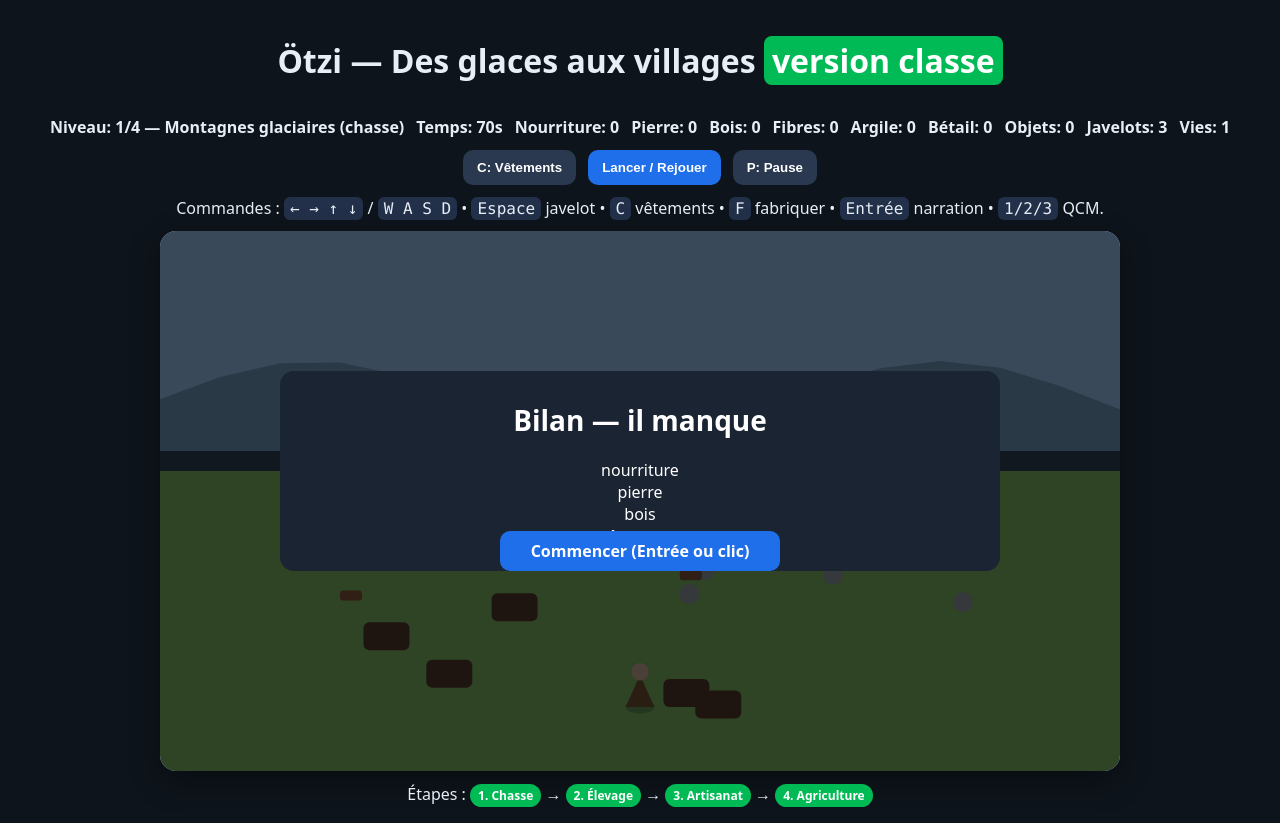
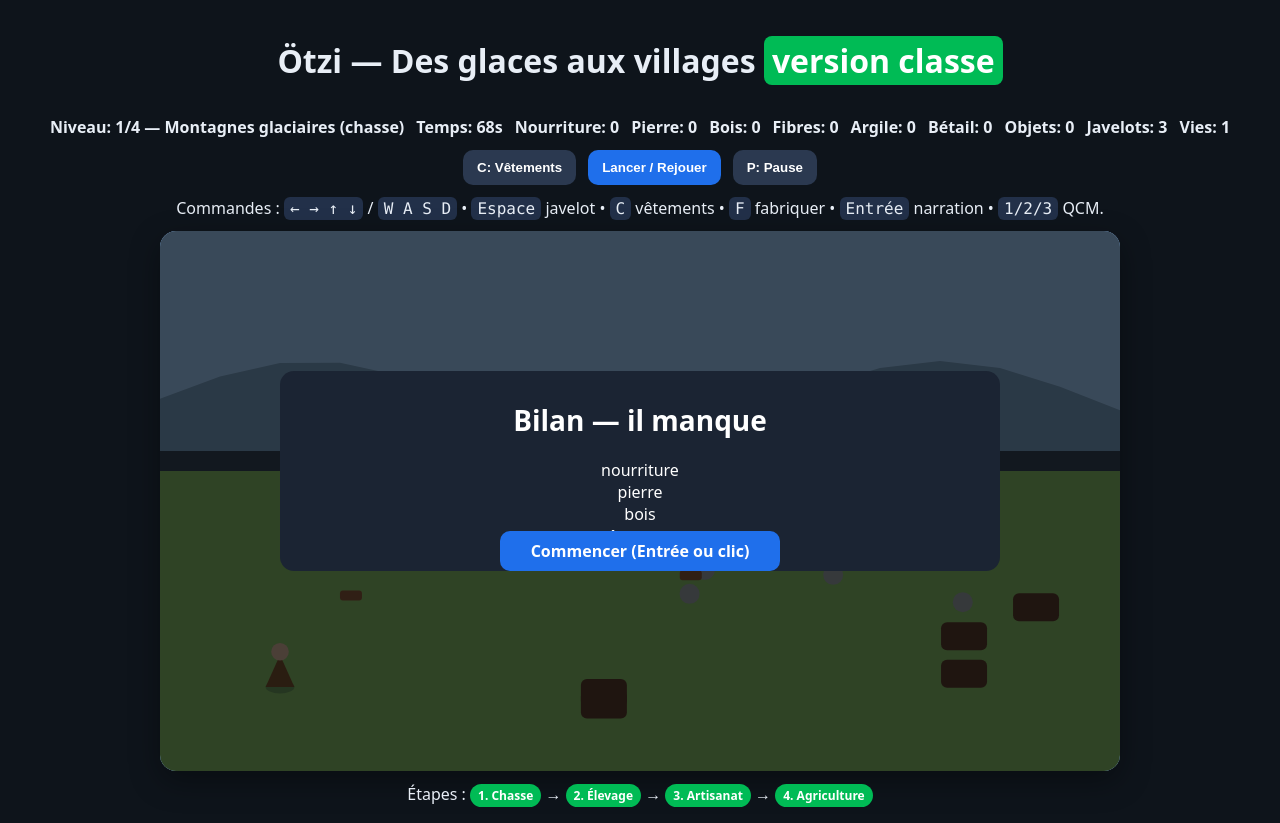
Before and after one commit to latrochnora-svg/jeux-histoire, a plain HTML site: page otzi.html in a window 1280 px wide. Both pictures are taken after a click on the button "P: Pause". Drawn offline with Linux system fonts and the light colour scheme.

Commit message:
otzi.html

```diff
--- a/otzi.html
+++ b/otzi.html
@@ -40,7 +40,7 @@
 </div>
 
 <script>
-/* ---------- Base stable (moteur simple) ---------- */
+/* ---------- Base ---------- */
 const canvas=document.getElementById('game'), ctx=canvas.getContext('2d');
 const UI=id=>document.getElementById(id);
 const ui={ levelName:UI('levelName'), time:UI('time'), meat:UI('meat'), stone:UI('stone'), wood:UI('wood'),
@@ -52,14 +52,14 @@ const btnStart=document.getElementById('btnStart'), btnPause=document.getElement
   if(['ArrowUp','ArrowDown','ArrowLeft','ArrowRight','Space','Enter'].includes(e.code)) e.preventDefault();
 },{passive:false}));
 
-/* ---------- Outils dessin ---------- */
+/* ---------- Outils ---------- */
 function rr(x,y,w,h,r){ ctx.beginPath(); ctx.moveTo(x+r,y); ctx.arcTo(x+w,y,x+w,y+h,r); ctx.arcTo(x+w,y+h,x,y+h,r); ctx.arcTo(x,y+h,x,y,r); ctx.arcTo(x,y,x+w,y,r); ctx.closePath(); }
 function hit(a,b){ return a.x<b.x+b.w && a.x+a.w>b.x && a.y<b.y+b.h && a.y+a.h>b.y; }
 const clamp=(v,a,b)=>Math.max(a,Math.min(b,v));
 
 /* ---------- Niveaux + narration ---------- */
 const NARR=[
-  {t:"Avant le niveau 1 — Les glaces", l:["Tu es Ötzi.","Le froid est mordant : il faut chasser et se protéger.","Objectifs : nourriture, outils, vêtements (2 peaux + 2 fibres)."]},
+  {t:"Avant le niveau 1 — Les glaces", l:["Tu es Ötzi.","Le froid est mordant : chasse et protège-toi.","Objectifs : nourriture, outils, vêtements (2 peaux + 2 fibres)."]},
   {t:"Avant le niveau 2 — Élevage", l:["Les glaces reculent : on apprivoise des animaux.","Approche les moutons : ils te suivent.","Guide-en 3 dans l’enclos."]},
   {t:"Avant le niveau 3 — Artisanat", l:["Poterie, tissage, outils.","Recueille des ressources et fabrique 5 objets à l’atelier (F)."]},
   {t:"Avant le niveau 4 — Agriculture", l:["On cultive et on s’installe : sédentarisation.","Atteins les objectifs puis QCM final."]},
@@ -111,6 +111,7 @@ let running=false,last=performance.now(),keys=new Set();
 let lvl=0, level=null, time=0, lives=3, cold=0, pen=null, workshop=null;
 let player=null, spears=[], herd=[], sheep=[], pickups=[], res=null;
 let narrative={active:true, idx:0};
+let grace = 0;   // délai d’invincibilité au début d’un niveau (en secondes)
 
 /* ---------- Décor + UI ---------- */
 function drawBG(i,t){
@@ -138,13 +139,26 @@ function HUD(){ ui.time.textContent=Math.max(0,Math.ceil(time)); ui.meat.textCon
 /* ---------- Init niveau ---------- */
 function initLevel(i){
   lvl=i; level=LVL[i]; time=level.time; lives=3; cold=0; pen=level.pen||null; workshop=level.workshop||null;
-  player=new Player(); spears=[]; herd=[]; sheep=[]; pickups=[]; res={meat:0,stone:0,wood:0,fiber:0,clay:0,livestock:0,crafted:0};
-  // troupeaux
-  for(let k=0;k<level.herd;k++) herd.push(new Bison(Math.random()*canvas.width, 300+Math.random()*180, Math.random()<0.5?-1:1));
-  for(let k=0;k<level.sheep;k++) sheep.push(new Sheep(Math.random()*canvas.width, 300+Math.random()*160));
+  player=new Player(); player.x = 120; player.y = 440;     // spawn sûr à gauche
+  grace = 2.0;                                            // 2 s d’invincibilité
+  spears=[]; herd=[]; sheep=[]; pickups=[]; res={meat:0,stone:0,wood:0,fiber:0,clay:0,livestock:0,crafted:0};
+
+  // bisons spawn loin du joueur
+  for(let k=0;k<level.herd;k++){
+    const x = 400 + Math.random()*(canvas.width-420);
+    const y = 300 + Math.random()*180;
+    herd.push(new Bison(x, y, Math.random()<0.5?-1:1));
+  }
+  // moutons
+  for(let k=0;k<level.sheep;k++){
+    const x = 360 + Math.random()*(canvas.width-380);
+    const y = 300 + Math.random()*160;
+    sheep.push(new Sheep(x,y));
+  }
   // ressources
   const add=(n,t)=>{ for(let k=0;k<n;k++) pickups.push(new Pickup(40+Math.random()*(canvas.width-80), 280+Math.random()*(canvas.height-320), t)); };
   add(level.stones,'stone'); add(level.woods,'wood'); add(level.fibers,'fiber'); add(level.clays,'clay');
+
   ui.levelName.textContent=level.name; HUD(); drawBG(lvl,performance.now());
 }
 
@@ -161,17 +175,38 @@ function loop(){
   // projectiles & troupeaux
   spears.forEach(s=>s.update(dt)); spears=spears.filter(s=>s.life<3 && s.x>-20 && s.x<canvas.width+20);
   herd.forEach(b=>b.update(dt));
-  // collisions chasse
-  for(const s of spears){ for(const b of herd){ if(!b.tagged && hit({x:s.x-6,y:s.y-2,w:12,h:4}, b.rect())){ b.tagged=true; s.life=10; res.meat++; player.hides++; } } }
-  for(const b of herd){ if(!b.tagged && player.inv<=0 && hit(b.rect(), player.rect())){ lives--; player.inv=2; if(lives<=0) return end(false); } }
-  // pickups
+
+  // collisions chasse (après la grâce)
+  if(grace <= 0){
+    for(const s of spears){
+      for(const b of herd){
+        if(!b.tagged && hit({x:s.x-6,y:s.y-2,w:12,h:4}, b.rect())){
+          b.tagged=true; s.life=10; res.meat++; player.hides++;
+        }
+      }
+    }
+    for(const b of herd){
+      if(!b.tagged && player.inv<=0 && hit(b.rect(), player.rect())){
+        lives--; player.inv=2; if(lives<=0) return end(false);
+      }
+    }
+  }
+
+  // ressources
   for(const p of pickups){ if(!p.remove && hit(p.rect(), player.rect())){ p.remove=true; res[p.type]++; } }
   pickups=pickups.filter(p=>!p.remove);
+
   // élevage
   if(level.sheep>0 && pen){ for(const sh of sheep){ sh.update(dt,player); if(!sh.remove && sh.tamed && hit(sh.rect(), pen)){ sh.remove=true; res.livestock++; } } }
   sheep=sheep.filter(s=>!s.remove);
-  // froid
-  if(level.cold && !player.warm){ cold+=dt; if(cold>3){ cold=0; lives--; if(lives<=0) return end(false); } }
+
+  // froid (pas pendant la grâce)
+  if(grace <= 0 && level.cold && !player.warm){
+    cold+=dt; if(cold>3){ cold=0; lives--; if(lives<=0) return end(false); }
+  }
+
+  // décrémente la grâce (en secondes)
+  if(grace > 0) grace -= dt/60;
 
   time -= dt/60; if(time<=0) return end(true);
 
@@ -221,7 +256,7 @@ btnStart.addEventListener('click', ()=>{ narrative.idx=0; narrative.active=true;
 btnPause.addEventListener('click', ()=>{ running=!running; if(running){ last=performance.now(); loop(); } });
 btnClothes.addEventListener('click', clothes);
 
-/* ---------- Démarrage forcé (zéro surprise) ---------- */
+/* ---------- Démarrage ---------- */
 function boot(){ narrative.active=true; narrative.idx=0; drawNarr(); }
 window.addEventListener('load', boot);
 </script>
```
